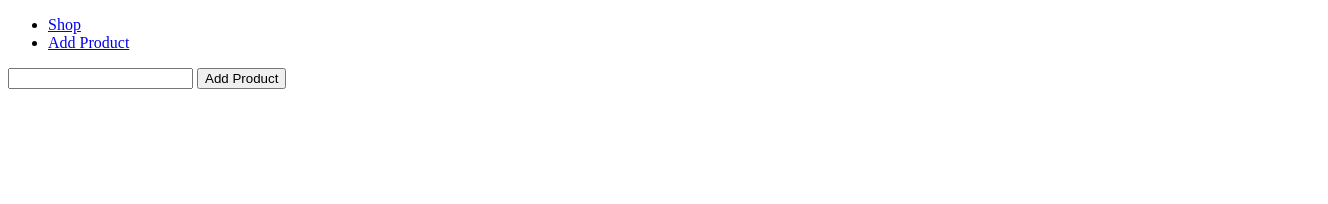
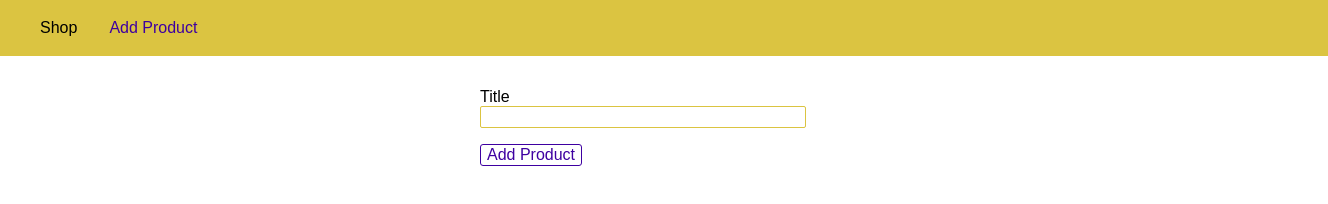
Before and after one commit to jakobbaumgartner/NodeJSExpress_part2, a website: page views/add-product.html in a window 1280 px wide. Shown: the whole page, 1328 px wide, since content can reach past the window. Drawn offline with Linux system fonts and the light colour scheme.

Commit message:
routes, path, static, public, CSS

```diff
--- a/app.js
+++ b/app.js
@@ -3,8 +3,12 @@ const express = require('express')
 const bpar = require('body-parser')
 // npm install body-parser
 
+const path = require('path')
 
 const app = express()
+
+app.use(express.static(path.join(__dirname, 'public')))
+//za static files (CSS ...)
 
 //importamo routes datoteke
 const adminRoutes = require('./routes/admin')
@@ -13,7 +17,7 @@ const shopRoutes = require('./routes/shop')
 app.use(bpar.urlencoded({extended: false}))
 //tako naredimo middleware, ki parse body in nato kliče next, na naslednjo funkcijo
 
-app.use(adminRoutes)
+app.use('/admin',adminRoutes)
 //uporabimo routes v routes files
 
 app.use(shopRoutes)
--- /dev/null
+++ b/public/css/main.css
@@ -0,0 +1,45 @@
+body {
+    padding: 0;
+    margin: 0;
+    font-family: sans-serif;
+}
+
+main {
+    padding: 1rem;
+}
+
+.main-header {
+    width: 100%;
+    height: 3.5rem;
+    background-color: #dbc441;
+    padding: 0 1.5rem;
+}
+
+.main-header__nav {
+    height: 100%;
+    display: flex;
+    align-items: center;
+}
+
+.main-header__item-list {
+    list-style: none;
+    margin: 0;
+    padding: 0;
+    display: flex;
+}
+
+.main-header__item {
+    margin: 0 1rem;
+    padding: 0;
+}
+
+.main-header__item a {
+    text-decoration: none;
+    color: black;
+}
+
+.main-header__item a:hover,
+.main-header__item a:active,
+.main-header__item a.active {
+    color: #3e00a1;
+}
--- /dev/null
+++ b/public/css/product.css
@@ -0,0 +1,36 @@
+.product-form {
+    width: 20rem;
+    max-width: 90%;
+    margin: auto;
+}
+
+.form-control {
+    margin: 1rem 0;
+}
+
+.form-control label,
+.form-control input {
+    display: block;
+    width: 100%;
+}
+
+.form-control input {
+    border: 1px solid #dbc441;
+    font: inherit;
+    border-radius: 2px;
+}
+
+button {
+    font: inherit;
+    border: 1px solid #3e00a1;
+    color: #3e00a1;
+    background: white;
+    border-radius: 3px;
+    cursor: pointer;
+}
+
+button:hover,
+button:active {
+    background-color: #3e00a1;
+    color: white;
+}
--- a/routes/admin.js
+++ b/routes/admin.js
@@ -6,6 +6,7 @@ const router = express.Router()
 
 // Express nam omogoča, da routanje izvedemo s pomočjo route elementa, ki se obnaša podobno kot app
 // element le, da nam omogoča lažje exportanje v app.js datoteko.
+
 
 router.get('/newadded', (req, res, next) => {
     res.sendFile(path.join(__dirname, '../', 'views', 'add-product.html'))
--- a/routes/shop.js
+++ b/routes/shop.js
@@ -5,10 +5,12 @@ const path = require('path')
 
 const router = express.Router()
 
+const rootDir = require('../util/path')
+
 //pomembno je, da uporabimo get metodo, da saj drugače preprečimo error 404
 
 router.get('/', (req, res, next) => {
-    res.sendFile(path.join(__dirname, '../', 'views', 'shop.html'))
+    res.sendFile(path.join(rootDir, 'views', 'shop.html'))
 })
 
 // Če bi uporabili le /views/shop.html bi nodejs gledal v root directory na računalniku in ne bi našel datoteke
--- a/views/add-product.html
+++ b/views/add-product.html
@@ -6,21 +6,27 @@
     <meta name="viewport" content="width=device-width, initial-scale=1.0">
     <meta http-equiv="X-UA-Compatible" content="ie=edge">
     <title>Add Product</title>
+    <link rel="stylesheet" href="/css/main.css">
+    <link rel="stylesheet" href="/css/product.css">
 </head>
 
 <body>
-    <header>
-        <nav>
-            <ul>
-                <li><a href="/">Shop</a></li>
-                <li><a href="/admin/add-product">Add Product</a></li>
+    <header class="main-header">
+        <nav class="main-header__nav">
+            <ul class="main-header__item-list">
+                <li class="main-header__item"><a href="/">Shop</a></li>
+                <li class="main-header__item"><a class="active" href="/admin/newadded">Add Product</a></li>
             </ul>
         </nav>
     </header>
 
     <main>
-        <form action="/add-product" method="POST">
-            <input type="text" name="title">
+        <form class="product-form" action="/admin/product" method="POST">
+            <div class="form-control">
+                <label for="title">Title</label>
+                <input type="text" name="title" id="title">
+            </div>
+
             <button type="submit">Add Product</button>
         </form>
     </main>
```
Also changed, not shown: public/public_comments.txt (added, +10 -0 lines), util/path.js (added, +8 -0 lines), views/shop.html (+6 -5 lines).
